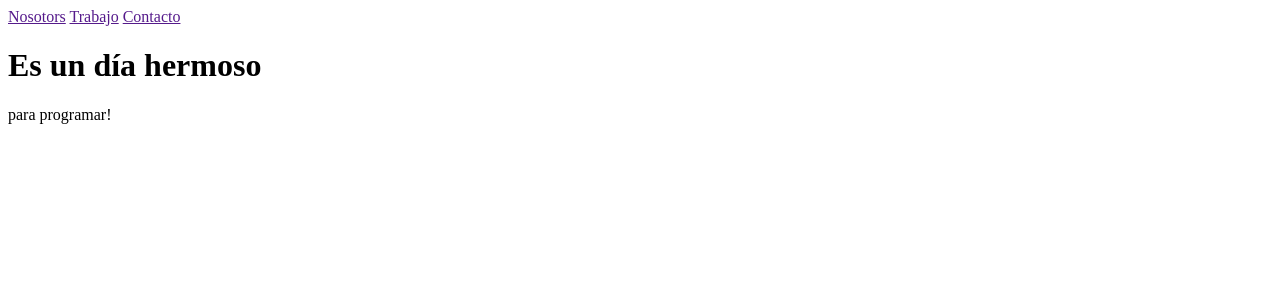
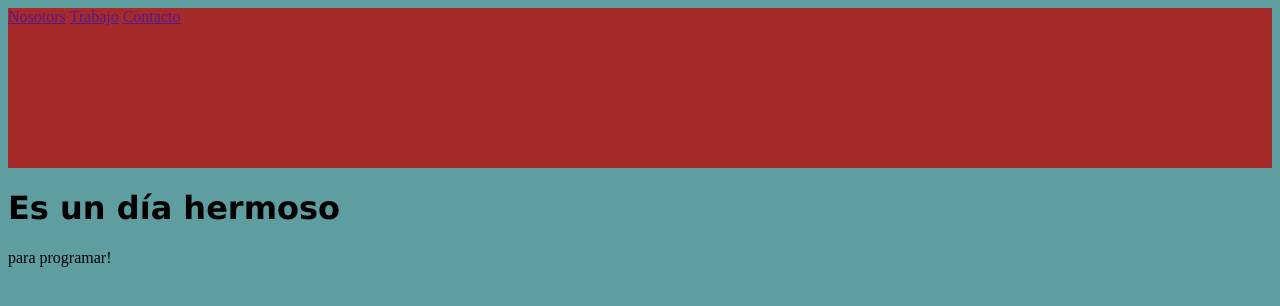
Before and after one commit to FacuZen/Pruebas_GIT, a plain HTML site: page index.html in a window 1280 px wide. Drawn offline with Linux system fonts and the light colour scheme.

Commit message:
prueba 2 agregue color al body y al header

```diff
--- a/index.css
+++ b/index.css
@@ -1,2 +1,6 @@
 h1 {font-family: Verdana, Geneva, Tahoma, sans-serifg;}
-nav {background-color: brown;}
+header {
+    background-color: brown;
+    height: 20vh;
+}
+body {background-color: cadetblue;}
--- a/index.html
+++ b/index.html
@@ -5,6 +5,7 @@
     <meta http-equiv="X-UA-Compatible" content="IE=edge">
     <meta name="viewport" content="width=device-width, initial-scale=1.0">
     <title>Proyecto GIT</title>
+    <link rel="stylesheet" href="./index.css">
 </head>
 <body>
     <header>
```
